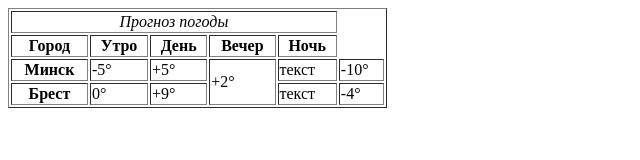
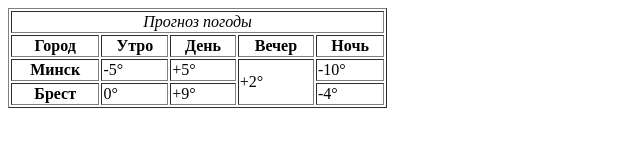
Before and after one commit to Finskaya/Olga_Finskaya, a plain HTML site: page home/02_HTML/прогноз.html/дз.html in a window 1280 px wide. Shown: the whole page, without its empty margins (0-640 px from the left). Drawn offline with Linux system fonts and the light colour scheme.

Commit message:
исправлено

```diff
--- a/home/02_HTML/прогноз.html/дз.html
+++ b/home/02_HTML/прогноз.html/дз.html
@@ -20,14 +20,14 @@
    <th >Минск</th>
    <td> -5&deg;</td>
    <td >+5&deg;</td> <td rowspan="2">+2&deg;</td>
-   <td >текст</td>
+
    <td >-10&deg;</td>
 </tr>
 <tr>
    <th >Брест</th>
     <td >0&deg;</td>
     <td >+9&deg;</td>
-    <td >текст</td>
+
     <td >-4&deg;</td>
 </tr>
  </table>
```
